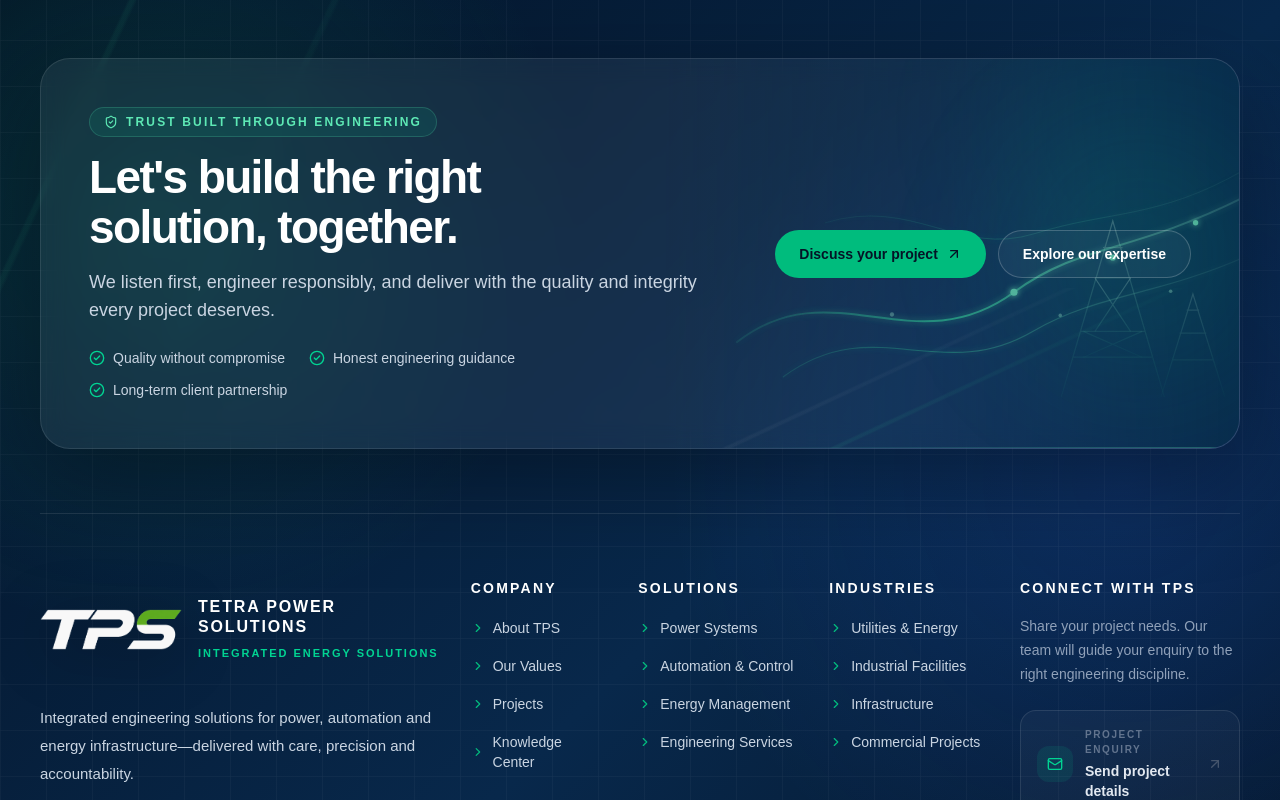
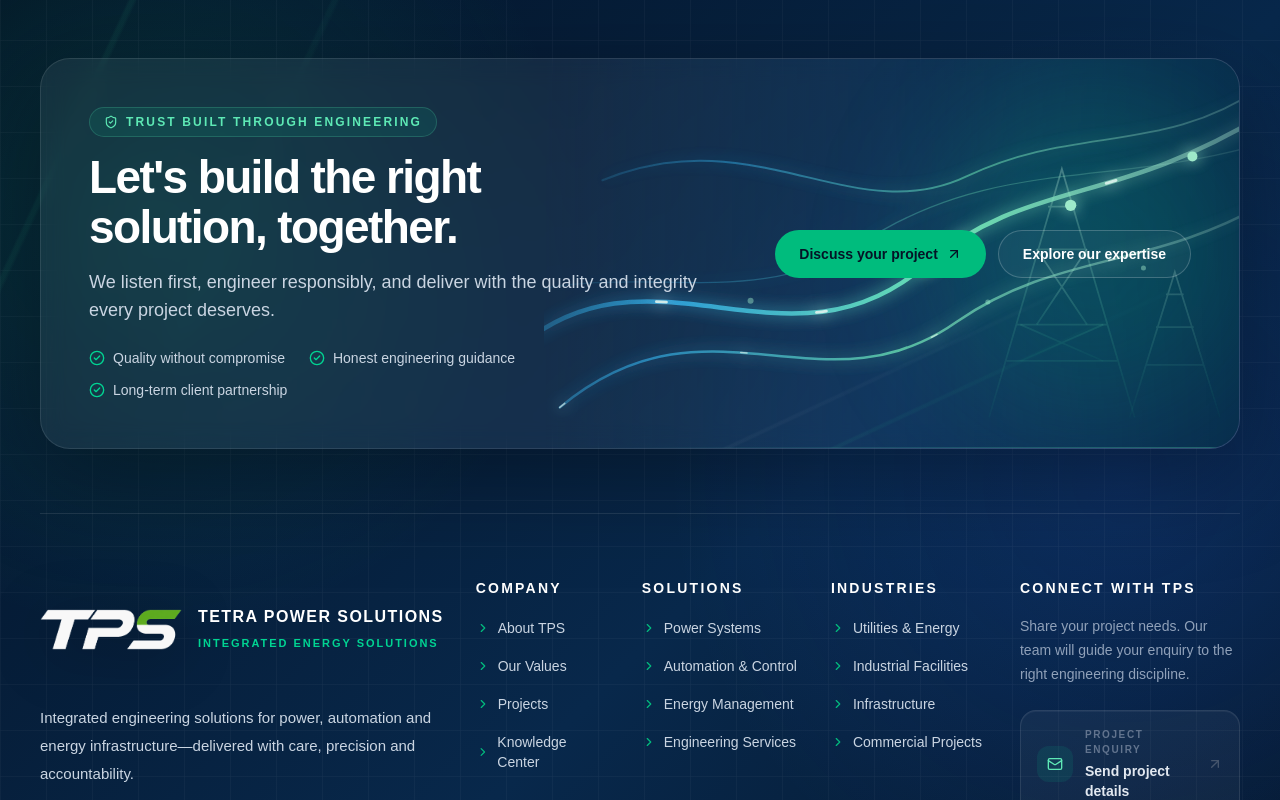
Before and after one commit to 1979abdelaziz-lgtm/tps-website, a Next.js app: page / in a window 1280 px wide. Shown: the part 2660-3460 px from the top of the page. Built offline with nearby package versions, Linux system fonts and the light colour scheme.

Commit message:
footer.04

```diff
--- a/app/components/Footer.tsx
+++ b/app/components/Footer.tsx
@@ -136,8 +136,8 @@ export default function Footer() {
                   className="h-auto w-full object-contain drop-shadow-[0_10px_28px_rgba(0,0,0,.3)]"
                 />
               </span>
-              <span className="min-w-0">
-                <span className="block text-[14px] font-bold uppercase leading-tight tracking-[0.115em] text-white sm:text-[16px]">
+              <span className="relative z-10 min-w-0">
+                <span className="block whitespace-nowrap text-[13px] font-bold uppercase leading-tight tracking-[0.09em] text-white sm:text-[15px] lg:text-[14px] xl:text-[16px]">
                   Tetra Power Solutions
                 </span>
                 <span className="mt-2 block whitespace-nowrap text-[9px] font-semibold uppercase tracking-[0.18em] text-emerald-400 sm:text-[10px] xl:text-[11px]">
@@ -231,29 +231,30 @@ function EnergyNetworkVisual() {
   return (
     <div
       aria-hidden="true"
-      className="pointer-events-none absolute inset-y-0 right-0 hidden w-[48%] overflow-hidden lg:block"
+      className="pointer-events-none absolute inset-y-0 right-0 hidden w-[58%] overflow-hidden lg:block"
     >
-      <div className="absolute inset-0 bg-gradient-to-l from-[#082c4c]/95 via-[#082c4c]/35 to-transparent" />
-      <div className="absolute right-[-5%] top-1/2 h-64 w-64 -translate-y-1/2 rounded-full bg-emerald-400/10 blur-3xl" />
+      <div className="absolute inset-0 bg-gradient-to-l from-[#082c4c]/95 via-[#0a355d]/45 to-transparent" />
+      <div className="absolute right-[-2%] top-1/2 h-80 w-80 -translate-y-1/2 rounded-full bg-emerald-400/16 blur-3xl" />
 
       <svg
         viewBox="0 0 620 330"
-        className="absolute bottom-[-8px] right-[-18px] h-[92%] w-[96%] opacity-70"
+        className="absolute bottom-[-18px] right-[-26px] h-[112%] w-[112%] opacity-95"
         fill="none"
         xmlns="http://www.w3.org/2000/svg"
       >
         <defs>
           <linearGradient id="energy-line" x1="55" y1="55" x2="575" y2="270" gradientUnits="userSpaceOnUse">
-            <stop stopColor="#34D399" stopOpacity="0" />
-            <stop offset="0.48" stopColor="#34D399" stopOpacity="0.82" />
-            <stop offset="1" stopColor="#A7F3D0" stopOpacity="0.08" />
+            <stop stopColor="#38BDF8" stopOpacity="0" />
+            <stop offset="0.26" stopColor="#38BDF8" stopOpacity="0.78" />
+            <stop offset="0.58" stopColor="#6EE7B7" stopOpacity="1" />
+            <stop offset="1" stopColor="#D1FAE5" stopOpacity="0.16" />
           </linearGradient>
           <linearGradient id="tower-line" x1="0" y1="0" x2="0" y2="1">
             <stop stopColor="#D1FAE5" stopOpacity="0.5" />
             <stop offset="1" stopColor="#34D399" stopOpacity="0.08" />
           </linearGradient>
-          <filter id="energy-glow" x="-40%" y="-40%" width="180%" height="180%">
-            <feGaussianBlur stdDeviation="3.5" result="blur" />
+          <filter id="energy-glow" x="-60%" y="-60%" width="220%" height="220%">
+            <feGaussianBlur stdDeviation="6" result="blur" />
             <feMerge>
               <feMergeNode in="blur" />
               <feMergeNode in="SourceGraphic" />
@@ -268,15 +269,35 @@ function EnergyNetworkVisual() {
         </g>
 
         <g stroke="url(#energy-line)" strokeLinecap="round" filter="url(#energy-glow)">
-          <path d="M36 238C142 155 235 264 347 182C422 127 478 139 606 75" strokeWidth="2.2" />
-          <path d="M88 277C190 202 263 287 368 226C445 182 508 187 614 139" strokeWidth="1.25" opacity="0.58" />
-          <path d="M135 104C234 74 285 143 371 116C454 90 509 100 605 45" strokeWidth="1" opacity="0.34" />
+          <path d="M18 250C128 148 238 275 350 178C430 110 500 132 620 58" strokeWidth="3.6" />
+          <path d="M58 292C176 194 266 300 374 224C456 167 530 183 626 126" strokeWidth="2" opacity="0.78" />
+          <path d="M92 111C212 61 292 151 382 108C470 66 538 92 620 35" strokeWidth="1.55" opacity="0.56" />
+          <path d="M8 207C118 170 205 221 300 160C402 94 492 116 610 84" strokeWidth="1" opacity="0.35" />
         </g>
 
-        <g fill="#6EE7B7" filter="url(#energy-glow)">
-          <circle cx="347" cy="182" r="4" />
-          <circle cx="458" cy="143" r="3.5" />
-          <circle cx="551" cy="104" r="3" />
+        <g stroke="#ECFDF5" strokeLinecap="round" fill="none" filter="url(#energy-glow)">
+          <path
+            d="M18 250C128 148 238 275 350 178C430 110 500 132 620 58"
+            strokeWidth="2.2"
+            strokeDasharray="8 120"
+            opacity="0.9"
+          >
+            <animate attributeName="stroke-dashoffset" from="128" to="0" dur="5.8s" repeatCount="indefinite" />
+          </path>
+          <path
+            d="M58 292C176 194 266 300 374 224C456 167 530 183 626 126"
+            strokeWidth="1.25"
+            strokeDasharray="5 150"
+            opacity="0.65"
+          >
+            <animate attributeName="stroke-dashoffset" from="155" to="0" dur="7.2s" repeatCount="indefinite" />
+          </path>
+        </g>
+
+        <g fill="#A7F3D0" filter="url(#energy-glow)">
+          <circle cx="350" cy="178" r="5.5" />
+          <circle cx="465" cy="131" r="4.5" />
+          <circle cx="562" cy="92" r="4" />
         </g>
         <g fill="#A7F3D0" opacity="0.45">
           <circle cx="210" cy="207" r="2.4" />
@@ -330,12 +351,12 @@ function ContactAction({ href, icon, eyebrow, label }: ContactActionProps) {
   return (
     <Link
       href={href}
-      className="group flex min-h-[76px] w-full items-center gap-3 rounded-2xl border border-white/10 bg-white/[0.035] p-4 transition duration-300 hover:-translate-y-1 hover:border-emerald-400/45 hover:bg-emerald-400/[0.075] hover:shadow-[0_16px_40px_rgba(16,185,129,.13)] focus-visible:outline-none focus-visible:ring-2 focus-visible:ring-emerald-300"
+      className="group relative flex min-h-[76px] w-full items-center gap-3 overflow-hidden rounded-2xl border border-white/10 bg-white/[0.045] p-4 shadow-[inset_0_1px_0_rgba(255,255,255,.05)] transition duration-300 before:absolute before:inset-0 before:-translate-x-full before:bg-[linear-gradient(115deg,transparent,rgba(255,255,255,.08),transparent)] before:transition-transform before:duration-700 hover:-translate-y-1 hover:border-emerald-300/55 hover:bg-emerald-400/[0.09] hover:shadow-[0_18px_44px_rgba(16,185,129,.18)] hover:before:translate-x-full focus-visible:outline-none focus-visible:ring-2 focus-visible:ring-emerald-300"
     >
-      <span className="flex h-9 w-9 shrink-0 items-center justify-center rounded-xl bg-emerald-400/10 text-emerald-400 transition duration-300 group-hover:scale-105 group-hover:bg-emerald-400 group-hover:text-[#041326]">
+      <span className="relative z-10 flex h-9 w-9 shrink-0 items-center justify-center rounded-xl bg-emerald-400/10 text-emerald-300 shadow-[0_0_0_rgba(52,211,153,0)] transition duration-300 group-hover:scale-110 group-hover:bg-emerald-300 group-hover:text-[#041326] group-hover:shadow-[0_0_24px_rgba(52,211,153,.42)]">
         {icon}
       </span>
-      <span className="min-w-0">
+      <span className="relative z-10 min-w-0">
         <span className="block text-[10px] font-semibold uppercase tracking-[0.16em] text-slate-500">
           {eyebrow}
         </span>
@@ -344,7 +365,7 @@ function ContactAction({ href, icon, eyebrow, label }: ContactActionProps) {
         </span>
       </span>
       <ArrowUpRight
-        className="ml-auto h-4 w-4 shrink-0 text-slate-600 transition duration-300 group-hover:-translate-y-0.5 group-hover:translate-x-0.5 group-hover:text-emerald-400"
+        className="relative z-10 ml-auto h-4 w-4 shrink-0 text-slate-600 transition duration-300 group-hover:-translate-y-0.5 group-hover:translate-x-0.5 group-hover:text-emerald-300"
         aria-hidden="true"
       />
     </Link>
```
